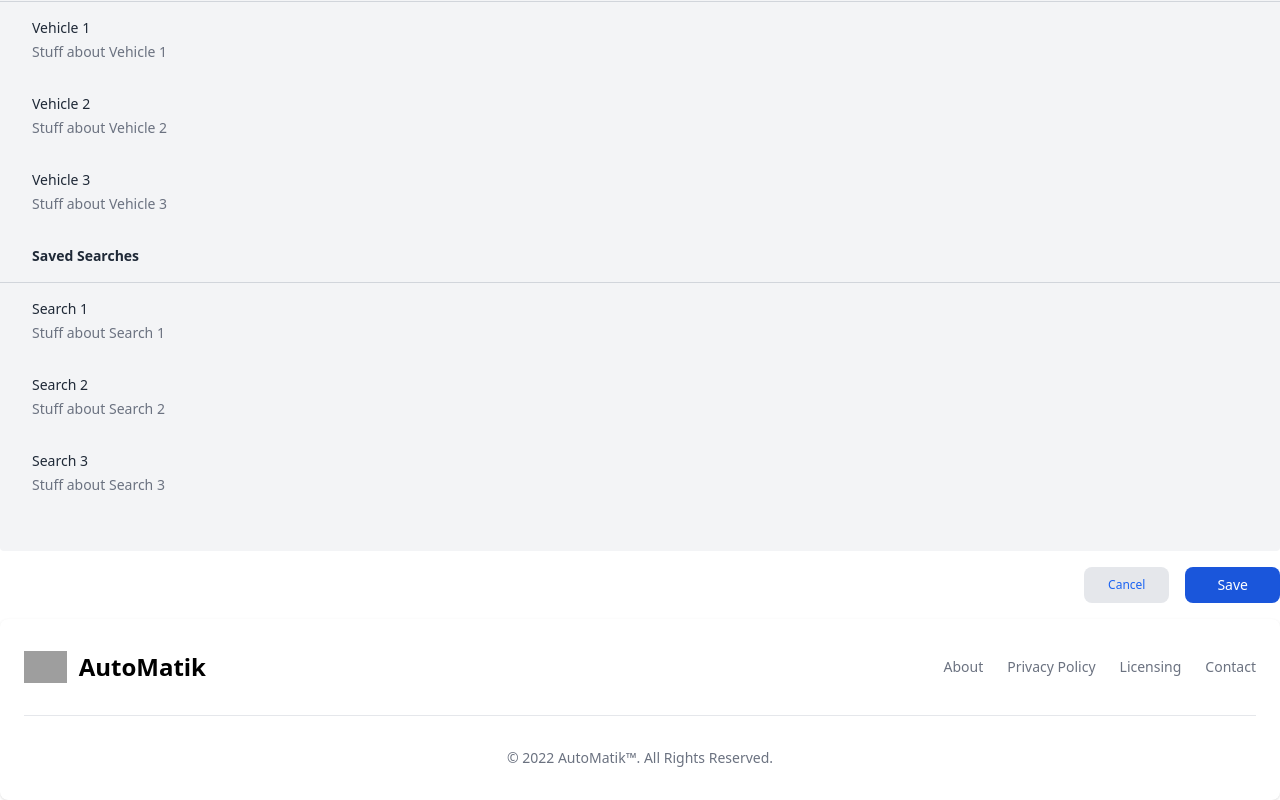
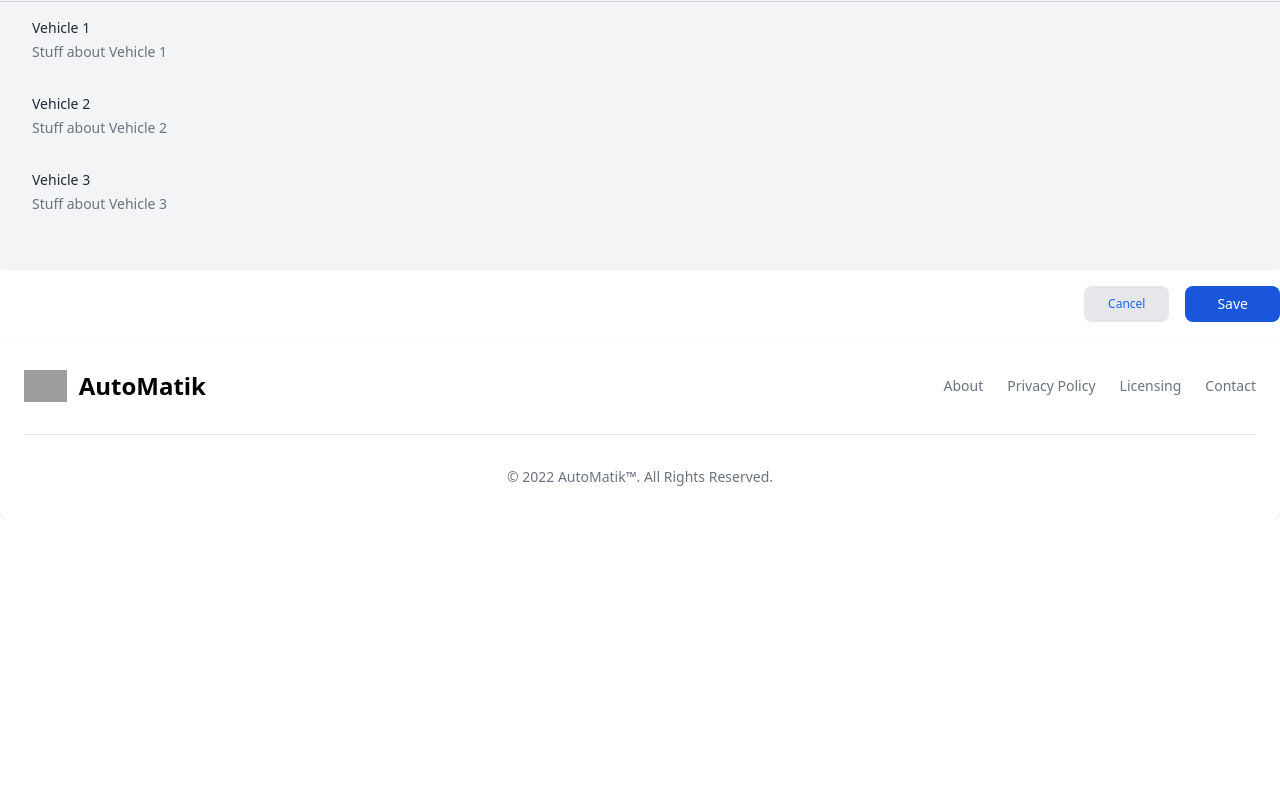
Before and after one commit to noahlicata/AutoMatik, a React (Create React App) app in the folder client/: page /profile in a window 1280 px wide. Shown: the part 1751-2551 px from the top of the page. After the commit the page ends 2270 px from the top, so only its background shows below. Built offline with nearby package versions, Linux system fonts and the light colour scheme; no server answers; grey boxes are pictures that could not be loaded.

Commit message:
working on profile component

```diff
--- a/client/src/components/Profile.js
+++ b/client/src/components/Profile.js
@@ -343,45 +343,6 @@ function Profile({ currentUser, setCurrentUser }) {
                 </div>
               </div>
             </div>
-            <div className="pb-4 border-b border-gray-300 dark:border-gray-700 px-8">
-              <div className="flex items-center text-gray-800 dark:text-gray-100">
-                <p className="text-sm font-bold text-gray-800 dark:text-gray-100">
-                  Saved Searches
-                </p>
-              </div>
-            </div>
-            <div className="px-8">
-              <div className="flex justify-between items-center mb-8 mt-4">
-                <div className="w-9/12">
-                  <p className="text-sm text-gray-800 dark:text-gray-100 pb-1">
-                    Search 1
-                  </p>
-                  <p className="text-sm text-gray-500 dark:text-gray-400">
-                    Stuff about Search 1
-                  </p>
-                </div>
-              </div>
-              <div className="flex justify-between items-center mb-8">
-                <div className="w-9/12">
-                  <p className="text-sm text-gray-800 dark:text-gray-100 pb-1">
-                    Search 2
-                  </p>
-                  <p className="text-sm text-gray-500 dark:text-gray-400">
-                    Stuff about Search 2
-                  </p>
-                </div>
-              </div>
-              <div className="flex justify-between items-center mb-8">
-                <div className="w-9/12">
-                  <p className="text-sm text-gray-800 dark:text-gray-100 pb-1">
-                    Search 3
-                  </p>
-                  <p className="text-sm text-gray-500 dark:text-gray-400">
-                    Stuff about Search 3
-                  </p>
-                </div>
-              </div>
-            </div>
           </div>
         </div>
         <div className="container mx-auto w-11/12 xl:w-full">
```
